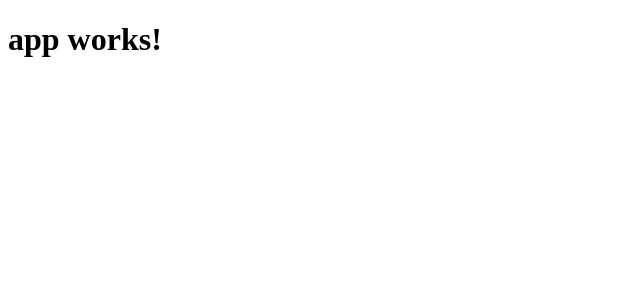
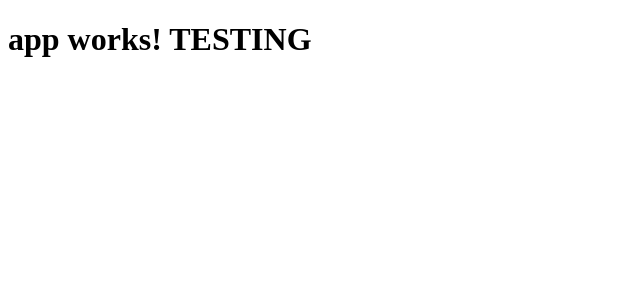
Before and after one commit to peteryao/esport_viewer_frontend, an Angular app: page / in a window 1280 px wide. Shown: the top 300 px of the page, without its empty margins (0-640 px from the left). Built offline with nearby package versions, Linux system fonts and the light colour scheme.

Commit message:
Setup .travis.yml

```diff
--- /dev/null
+++ b/database.rules.json
@@ -0,0 +1,6 @@
+{
+  "rules": {
+    ".read": "auth != null",
+    ".write": "auth != null"
+  }
+}
--- a/src/app/app.component.html
+++ b/src/app/app.component.html
@@ -1,3 +1,3 @@
 <h1>
-  {{title}}
+  {{title}} TESTING
 </h1>
```
Also changed, not shown: .travis.yml (added), firebase.json (added), 1 other file (tests, documents, lock files or other folders).
